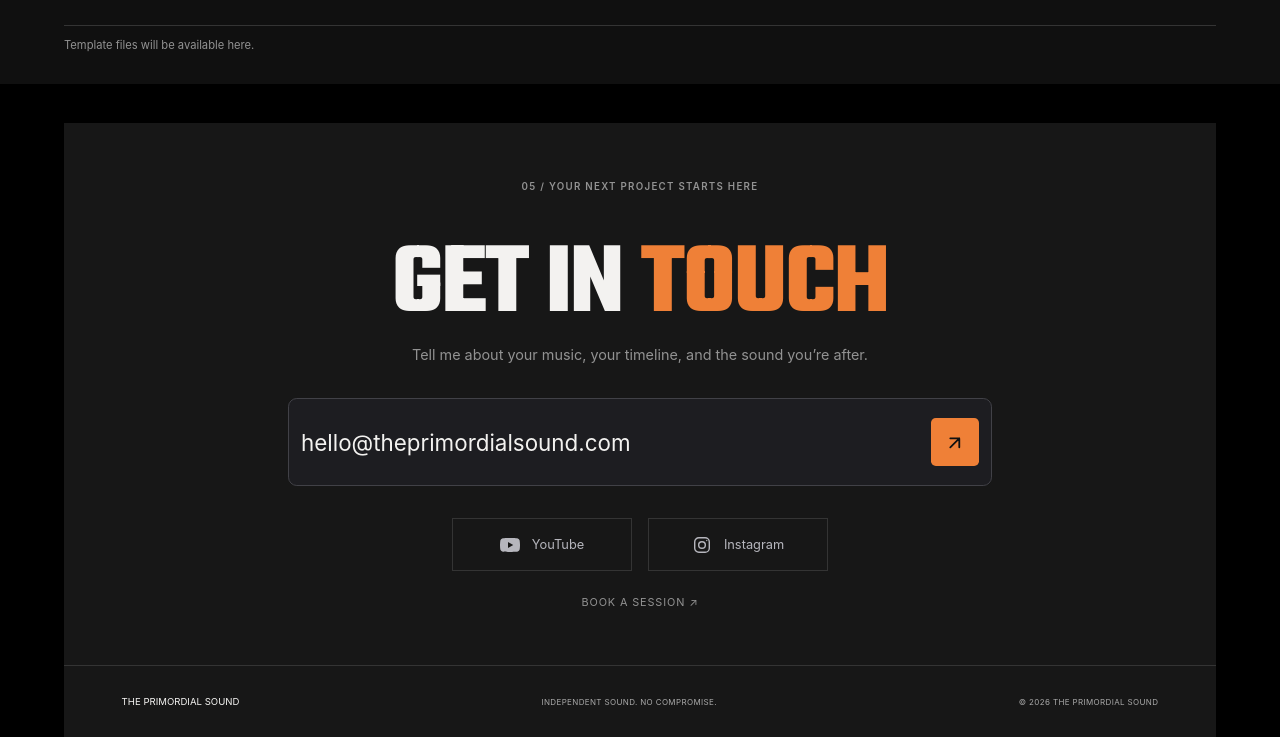
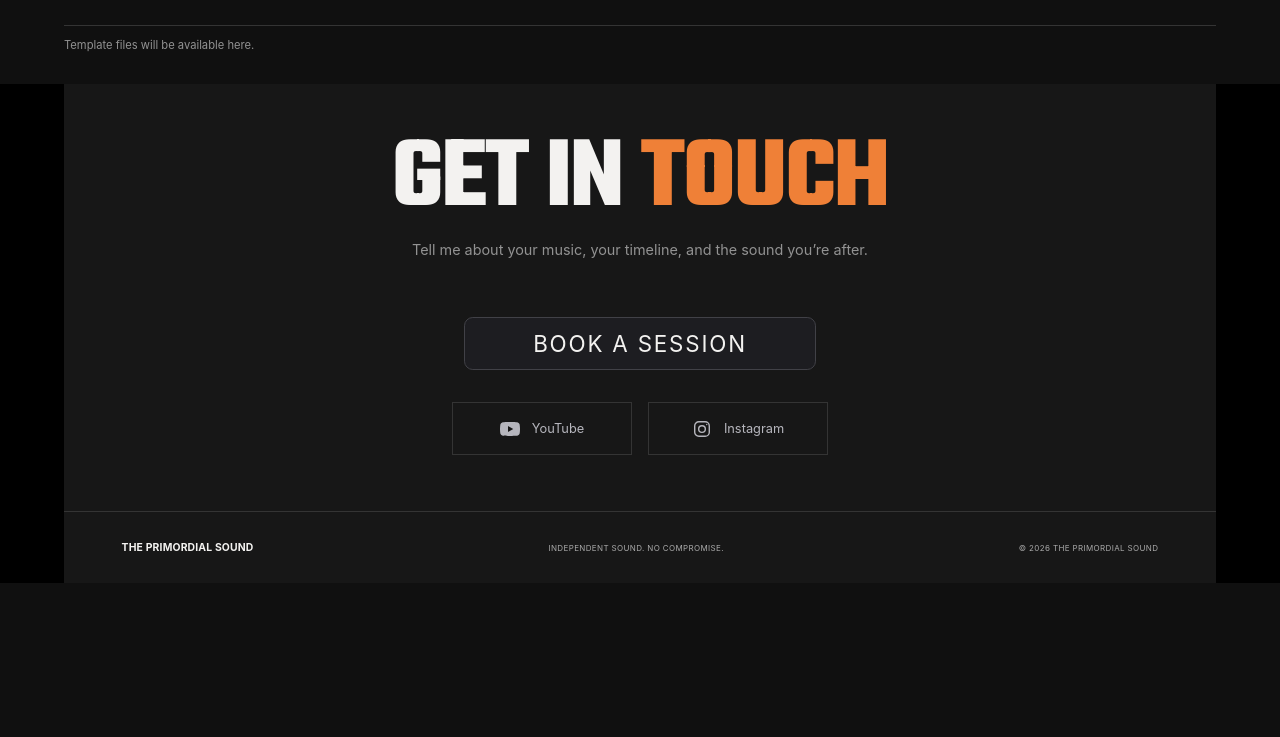
Before and after one commit to theprimordialsound/website, a plain HTML site: page templates.html in a window 1280 px wide. Shown: the part 734-1471 px from the top of the page. After the commit the page ends 1317 px from the top, so only its background shows below. Drawn offline with Linux system fonts and the light colour scheme.

Commit message:
fix: align templates footer and page height
Co-authored-by: Copilot App <223556219+Copilot@users.noreply.github.com>

```diff
--- a/scripts/site.js
+++ b/scripts/site.js
@@ -231,9 +231,15 @@ function showMessage(message, type) {
 }
 
 const bookingDialog = document.querySelector("#booking-dialog");
+const bookingFooter = document.querySelector("#booking-footer");
 
 if (bookingDialog) {
   setupBookingForm(bookingDialog);
+  bookingFooter?.addEventListener("click", () => {
+    if (!bookingDialog.open) {
+      bookingDialog.showModal();
+    }
+  });
 }
 
 function setupBookingForm(dialog) {
--- a/styles.css
+++ b/styles.css
@@ -1061,7 +1061,21 @@ img {
 }
 
 .templates-site {
+  display: flex;
+  min-height: 100vh;
+  min-height: 100svh;
+  flex-direction: column;
   background: #000;
+}
+
+.templates-site main {
+  display: flex;
+  flex: 1;
+  flex-direction: column;
+}
+
+.templates-site main .contact {
+  margin-top: auto;
 }
 
 .site-header--templates {
@@ -1157,6 +1171,28 @@ img {
   font-size: 0.6rem;
 }
 
+.templates-site .contact__booking {
+  display: grid;
+  width: min(100%, 22rem);
+  min-height: 3rem;
+  place-items: center;
+  margin-bottom: 2rem;
+  padding: 0.75rem;
+  border: 1px solid #414147;
+  border-radius: 0.55rem;
+  background: #1d1d21;
+  color: var(--foreground);
+  cursor: pointer;
+  font: inherit;
+  font-size: clamp(1rem, 2vw, 1.4rem);
+  text-align: center;
+  transition: border-color 160ms ease;
+}
+
+.templates-site .contact__booking:hover {
+  border-color: var(--accent);
+}
+
 @media (max-width: 1000px) {
   .site-header {
     gap: 1rem;
@@ -1211,6 +1247,13 @@ img {
 }
 
 @media (max-width: 760px) {
+  .templates-site .contact__booking {
+    min-height: 4rem;
+    margin-bottom: 1.25rem;
+    padding: 0.5rem;
+    font-size: clamp(0.75rem, 4vw, 1rem);
+  }
+
   .site-header {
     min-height: 4.5rem;
     padding-block: 0.75rem;
--- a/templates.html
+++ b/templates.html
@@ -46,17 +46,11 @@
         <p class="template-download-note" id="template-download-note">Template files will be available here.</p>
       </section>
       <section class="contact">
-        <p class="eyebrow contact__eyebrow">05 / Your next project starts here</p>
         <h2>Get in <span>touch</span></h2>
         <p class="contact__intro">Tell me about your music, your timeline, and the sound you’re after.</p>
-        <a class="contact__email" href="mailto:hello@theprimordialsound.com">
-          <span>hello@theprimordialsound.com</span>
-          <span class="contact__email-arrow" aria-hidden="true">
-            <svg viewBox="0 0 24 24" fill="none" stroke="currentColor" stroke-width="2" stroke-linecap="round" stroke-linejoin="round">
-              <path d="M7 17 17 7M7 7h10v10"></path>
-            </svg>
-          </span>
-        </a>
+        <button class="contact__booking" type="button" data-booking-open aria-haspopup="dialog">
+          <span>Book a session</span>
+        </button>
         <div class="contact__socials">
           <a class="contact__social" href="https://www.youtube.com/" target="_blank" rel="noopener noreferrer" aria-label="Open YouTube">
             <svg viewBox="0 0 24 24" fill="currentColor" aria-hidden="true" focusable="false">
@@ -73,12 +67,13 @@
             <span>Instagram</span>
           </a>
         </div>
-        <a class="contact__booking" href="#booking-dialog" data-booking-open aria-haspopup="dialog">Book a session <span aria-hidden="true">↗</span></a>
       </section>
     </main>
 
     <footer class="site-footer site-footer--templates">
-      <a href="index.html#top">THE PRIMORDIAL SOUND</a>
+      <a class="brand" href="index.html#top" aria-label="The Primordial Sound, home">
+        <span>THE PRIMORDIAL SOUND</span>
+      </a>
       <span class="site-footer__motto">Independent sound. No compromise.</span>
       <span class="site-footer__copyright">© 2026 The Primordial Sound</span>
     </footer>
```
